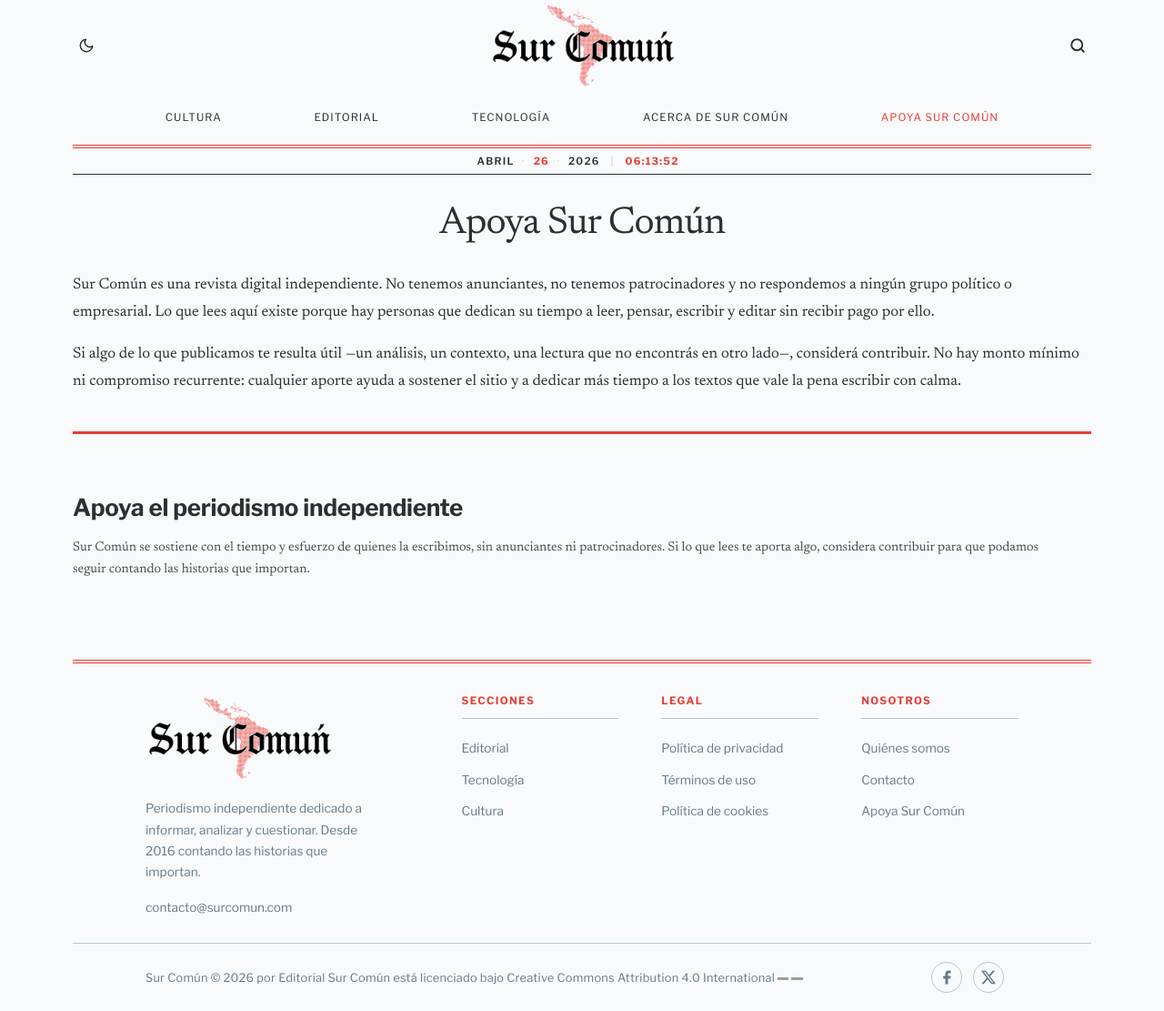
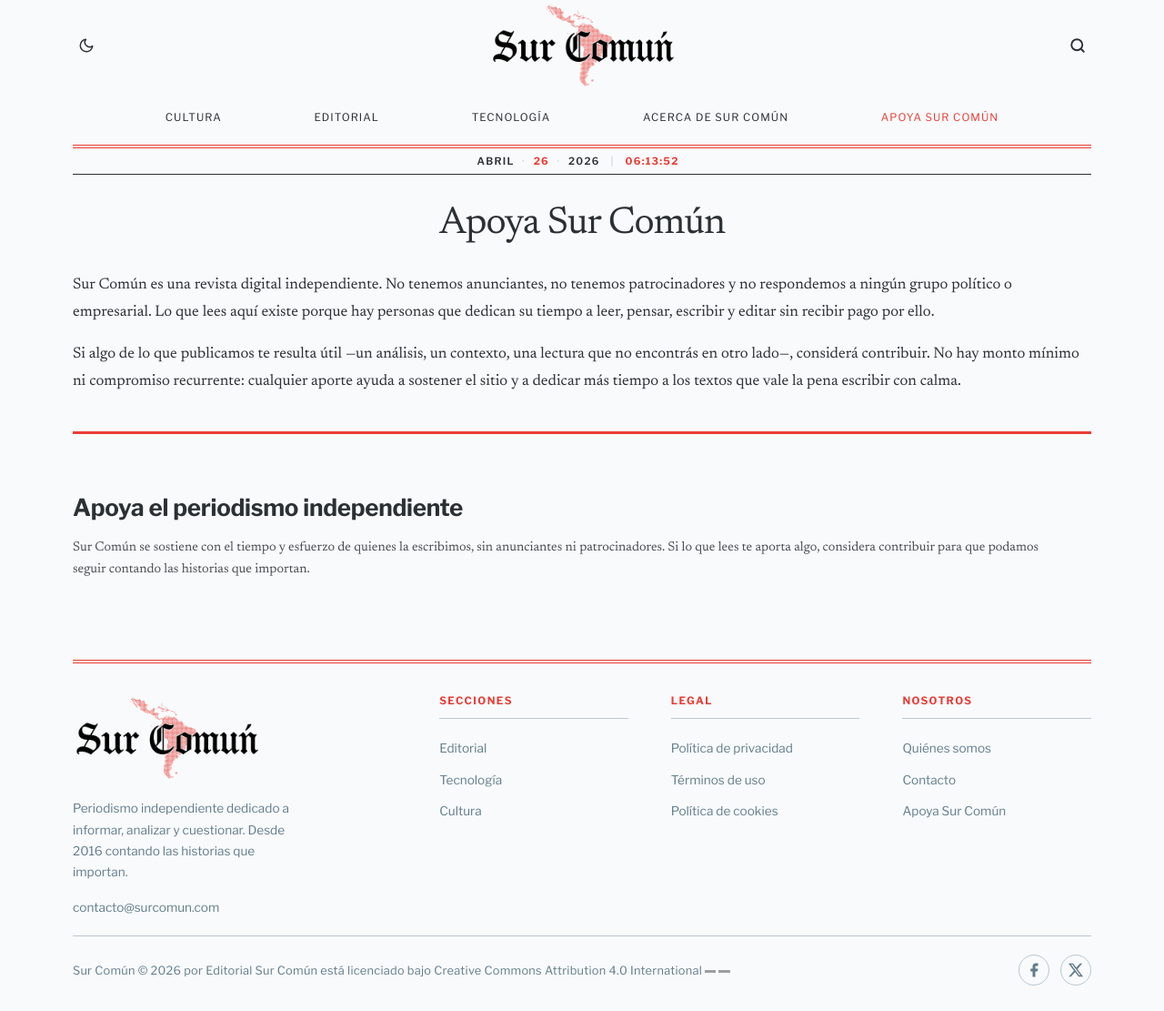
Before and after one commit to camilo78/surcomun.github.io, a Jekyll site: the page built from apoyar.md, in a window 1280 px wide. Shown: the whole page at 91% size. Built offline with Jekyll 4.4.1, drawn with Linux system fonts in a browser that asks for light colours; some web fonts are replaced; grey boxes are pictures that could not be loaded.

Commit message:
Mejorando el footer

```diff
--- a/_includes/footer.html
+++ b/_includes/footer.html
@@ -2,7 +2,7 @@
 
   <!-- ══ Bloque superior: columnas de navegación ══ -->
   <div class="footer-top">
-    <div class="wrapper footer-top__inner">
+    <div class="footer-top__inner">
 
       <!-- Descripción -->
       <div class="footer-brand">
@@ -36,7 +36,7 @@
 
   <!-- ══ Barra inferior: copyright + redes ══ -->
   <div class="footer-bottom">
-    <div class="wrapper footer-bottom__inner">
+    <div class="footer-bottom__inner">
 
       <span class="footer-bottom__copy">
 <a href="https://surcomun.com/">Sur Común</a> © 2026 por <a href="https://surcomun.com/">Editorial Sur Común</a> está licenciado bajo <a href="https://creativecommons.org/licenses/by/4.0/">Creative Commons Attribution 4.0 International</a><img src="https://mirrors.creativecommons.org/presskit/icons/cc.svg" alt="" style="max-width: 1em;max-height:1em;margin-left: .2em;"><img src="https://mirrors.creativecommons.org/presskit/icons/by.svg" alt="" style="max-width: 1em;max-height:1em;margin-left: .2em;">
```
